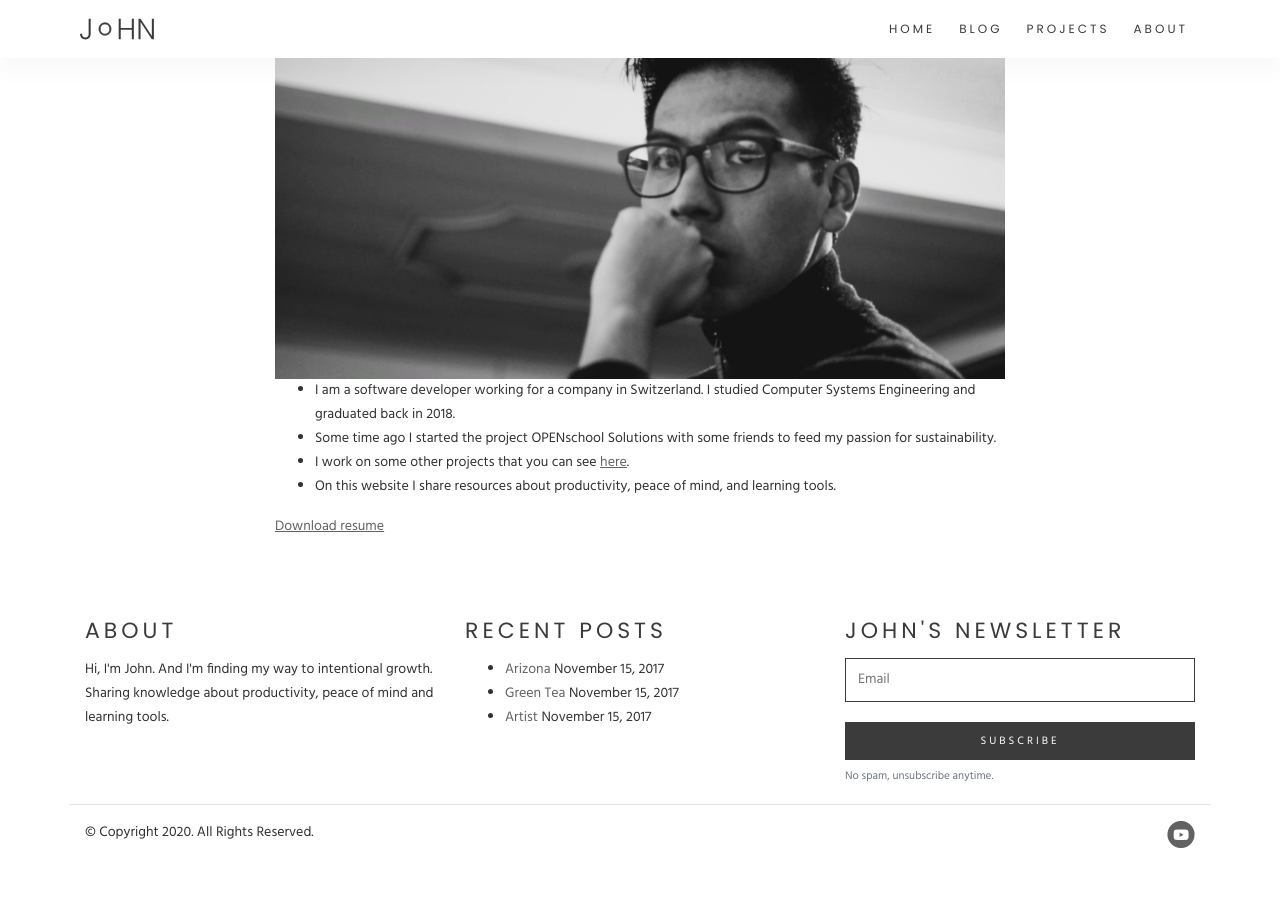
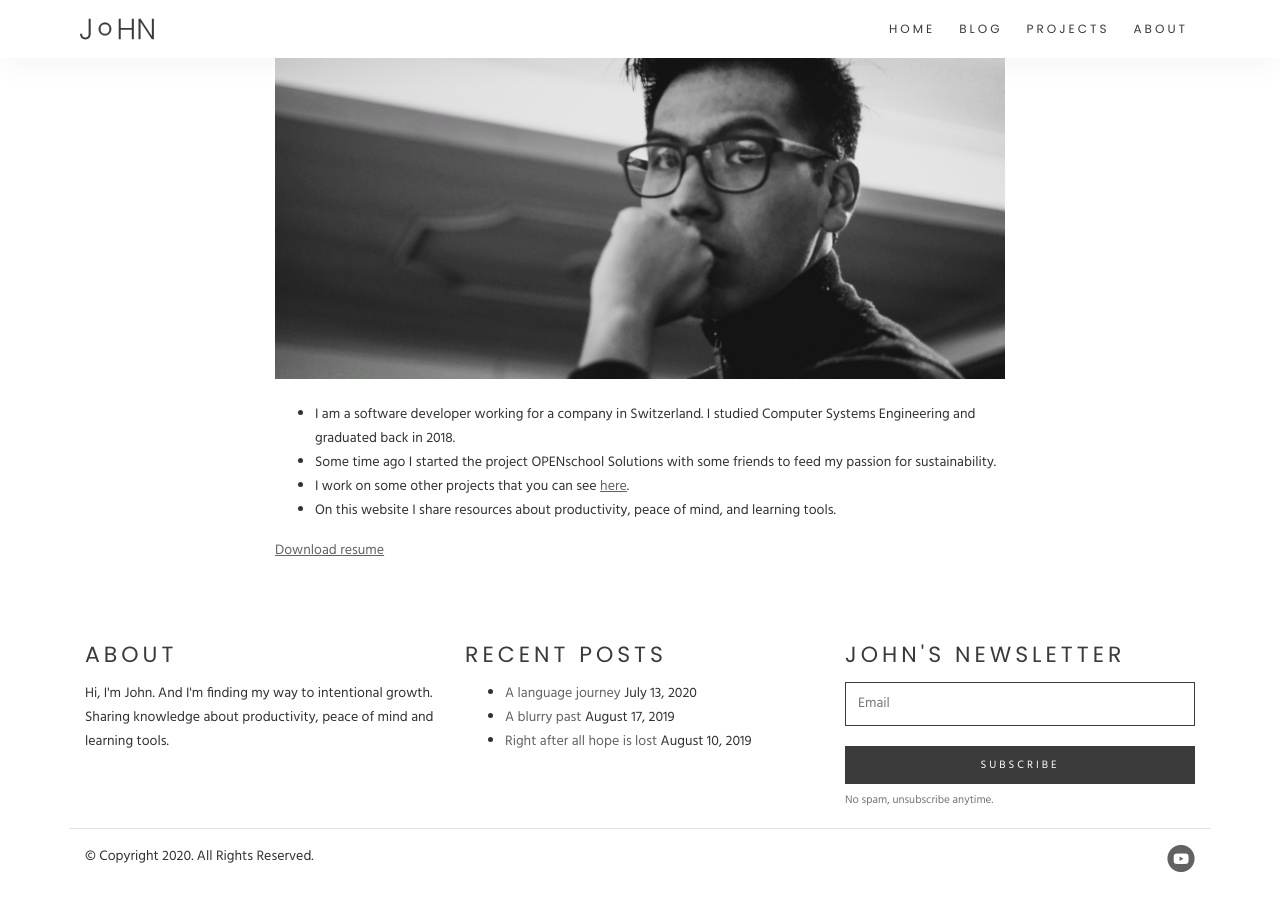
Before and after one commit to thethoughtfulmillennial/thethoughtfulmillennial.github.io, a Jekyll site: the page built from about.html, in a window 1280 px wide and 900 px high, scrolled down 684 px. Built offline with Jekyll 4.4.1, drawn with Linux system fonts in a browser that asks for light colours; before the commit the page ends 1560 px from its top, so only the background shows below that.

Commit message:
Updating about and footer.g

```diff
--- a/_includes/footer.html
+++ b/_includes/footer.html
@@ -15,13 +15,10 @@
 			<div class="col-md-4 col-sm-4 col-xs-12 my-3">
 				<div id="recent-posts-3" class="widget widget_recent_entries">
 					<h3>Recent Posts</h3>
-					<ul>
-						<li> <a href="https://neuronthemes.com/proton_classic/arizona/">Arizona</a> <span
-								class="post-date">November 15, 2017</span></li>
-						<li> <a href="https://neuronthemes.com/proton_classic/green-tea/">Green Tea</a> <span
-								class="post-date">November 15, 2017</span></li>
-						<li> <a href="https://neuronthemes.com/proton_classic/artist/">Artist</a> <span
-								class="post-date">November 15, 2017</span></li>
+					<ul class="recent-wrapper module-white">
+						{% for post in site.posts limit:3 %}
+						<li><a href="{{ site.baseurl }}{{ post.url }}">{{ post.title }}</a> <span>{{ post.date | date: "%B %-d, %Y" }}</span></li>
+						{% endfor %}
 					</ul>
 				</div>
 			</div>
--- a/about.html
+++ b/about.html
@@ -16,7 +16,7 @@ layout: default
 
 	<div class="row justify-content-center mb-4">
 		<div class="col-12 col-lg-10 col-xl-8">
-			<div class="mb-4">
+			<section class="mb-4">
 				<h2>About this project</h2>
 				<p>
 					I must say that most of my efforts are created around the idea that each person should have the freedom
@@ -36,10 +36,10 @@ layout: default
 				<a href="/blog" class="underline">
 					See my blog
 				</a>
-			</div>
-			<div class="mb-4">
+			</section>
+			<section class="mb-4">
 				<h2>About me</h2>
-				<img src="/assets/images/about.jpeg" class="img-fluid" alt="">
+				<img src="/assets/images/about.jpeg" class="img-fluid mb-4" alt="">
 				<ul>
 					<li>
 						I am a software developer working for a company in Switzerland. I studied Computer Systems
@@ -59,7 +59,7 @@ layout: default
 				<a href="/assets/files/john_choque_cv__english.pdf" class="underline">
 					Download resume
 				</a>
-			</div>
+			</section>
 		</div>
 	</div>
 </div>
```
